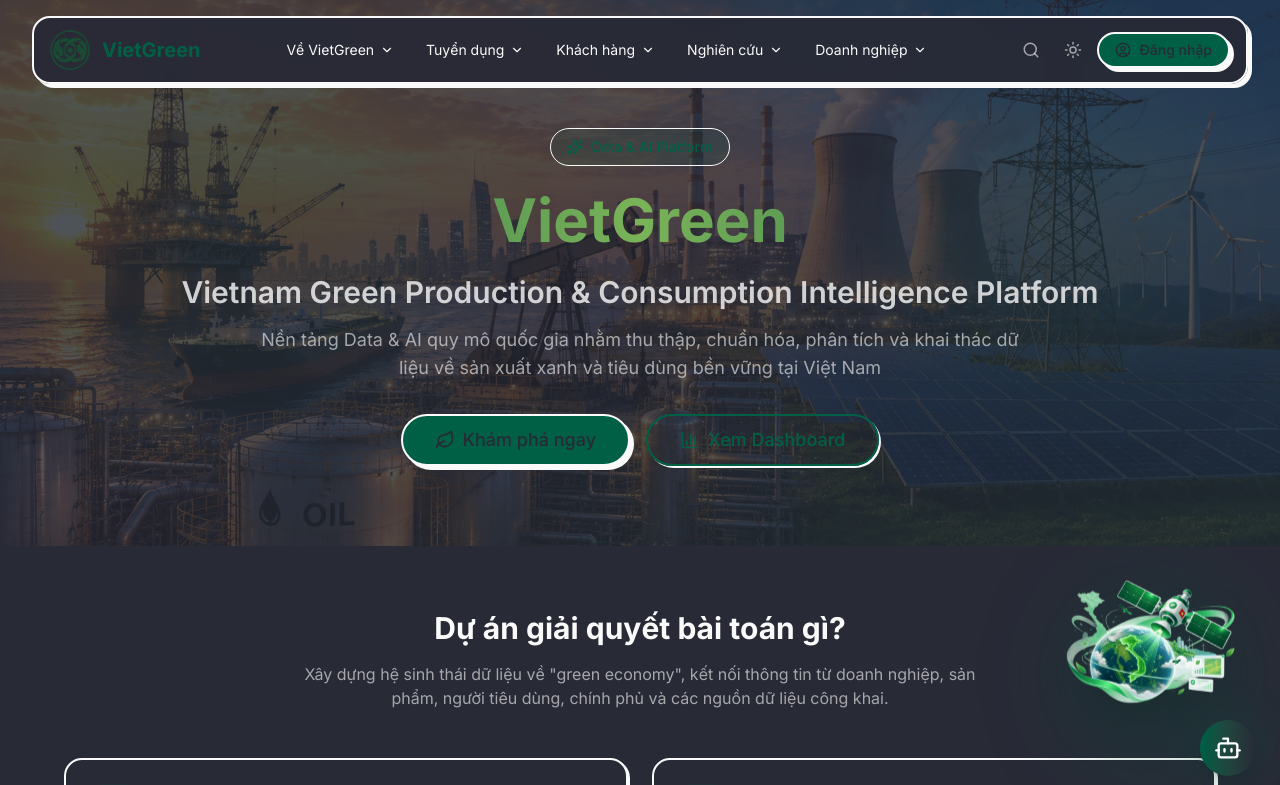
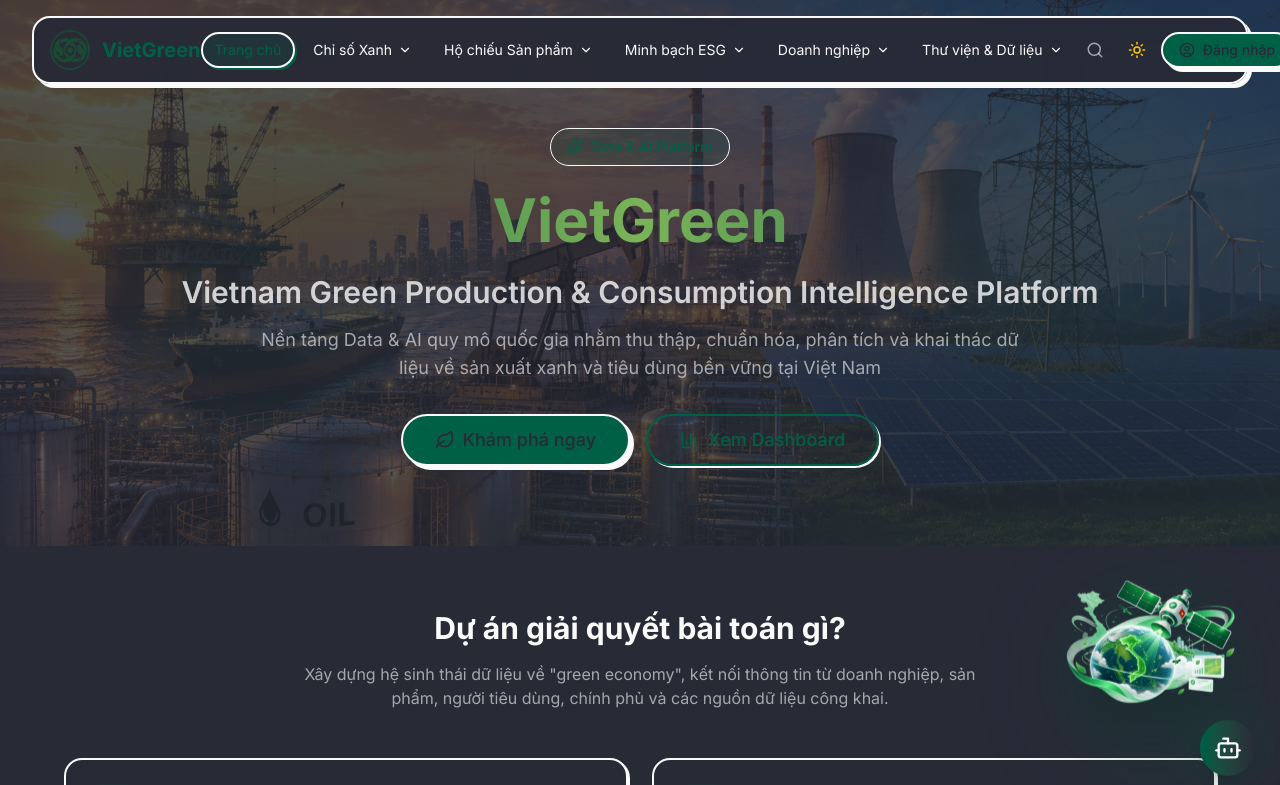
Before and after one commit to mailong2401/vietgreen, a Next.js app: page / in a window 1280 px wide. Shown: the top 785 px of the page. Built offline with nearby package versions, Linux system fonts and the light colour scheme.

Commit message:
feat: update animation theme toggle

```diff
--- a/app/globals.css
+++ b/app/globals.css
@@ -240,3 +240,17 @@
     background: oklch(0.4 0.1 165);
   }
 }
+
+::view-transition-group(root) {
+  animation-duration: 0s !important;
+}
+
+::view-transition-old(root),
+::view-transition-new(root) {
+  animation: none !important;
+  mix-blend-mode: normal;
+}
+
+::view-transition-new(root) {
+  will-change: clip-path;
+}
--- a/app/providers.tsx
+++ b/app/providers.tsx
@@ -1,15 +1,23 @@
 'use client'
 
 import { ThemeProvider } from 'next-themes'
-import { ReactNode } from 'react'
+import { ReactNode, useEffect, useState } from 'react'
 
 export function Providers({ children }: { children: ReactNode }) {
+  const [mounted, setMounted] = useState(false)
+
+  useEffect(() => {
+    setMounted(true)
+  }, [])
+
   return (
     <ThemeProvider
       attribute="class"
       defaultTheme="dark"
       enableSystem={false}
       themes={['dark', 'light']}
+      enableColorScheme={true}
+      disableTransitionOnChange={true}
     >
       {children}
     </ThemeProvider>
--- a/components/common/Footer.tsx
+++ b/components/common/Footer.tsx
@@ -203,9 +203,9 @@
         </div>
 
         {/* Bottom Bar */}
-        <div className="mt-12 pt-6 border-t border-primary/10">
-          <div className="flex flex-col sm:flex-row items-center justify-between gap-4">
-            <div className="flex items-center gap-6 text-xs text-foreground/40">
+        <div className="mt-12 pt-6 border-t border-borderflex flex-col items-center justify-center text-center">
+          <div className="flex flex-col sm:flex-row items-center justify-center gap-4">
+            <div className="flex flex-wrap items-center justify-center gap-4 sm:gap-6 text-xs text-foreground/40">
               <span>© {currentYear} VietGreen</span>
               <span className="hidden sm:inline">|</span>
               <Link href="/privacy" className="hover:text-primary transition-colors">
@@ -215,12 +215,6 @@
                 Điều khoản sử dụng
               </Link>
             </div>
-
-            <div className="flex items-center gap-2 text-xs text-foreground/40">
-              <span>🌱</span>
-              <span>Xây dựng tương lai xanh</span>
-              <span className="animate-pulse">💚</span>
-            </div>
           </div>
         </div>
       </div>
--- a/components/common/Header.tsx
+++ b/components/common/Header.tsx
@@ -7,25 +7,17 @@
 import {
   Menu,
   X,
-  Users,
-  Settings,
-  LogOut,
   Moon,
   Sun,
   Search,
   Briefcase,
-  GraduationCap,
   Building2,
-  MapPin,
-  Eye,
-  Target,
-  Package,
   UserCircle,
-  TreePine,
 } from 'lucide-react'
 import Button from '@/components/ui/Button'
 import IconButton from '@/components/ui/IconButton'
 import NavItem from '@/components/common/NavItem'
+import ThemeToggle from '@/components/common/ThemeToggle'
 import MobileDropdown from '@/components/ui/MobileDropdown'
 
 export default function Header() {
@@ -52,56 +44,55 @@
 
   const navLinks = [
     {
-      href: '/ve-chung-toi',
-      label: 'Về VietGreen',
-      icon: TreePine,
+      href: '/',
+      label: 'Trang chủ',
+    },
+    {
+      href: '/chi-so-xanh',
+      label: 'Chỉ số Xanh',
       dropdown: [
-        { href: '/ve-chung-toi/tam-nhin', label: 'Tầm nhìn sứ mệnh', icon: Target },
-        { href: '/ve-chung-toi/doi-ngu', label: 'Đội ngũ', icon: Users },
-        { href: '/ve-chung-toi/lich-su', label: 'Lịch sử phát triển', icon: Settings },
+        { href: '/chi-so-xanh/vgpi', label: 'Chỉ số VGPI (Sản xuất Xanh)' },
+        { href: '/chi-so-xanh/vgci', label: 'Chỉ số VGCI (Tiêu dùng Xanh)' },
+        { href: '/chi-so-xanh/benchmarking', label: 'Đối sánh Ngành (Benchmarking)' },
       ]
     },
     {
-      href: '/tuyen-dung',
-      label: 'Tuyển dụng',
-      icon: Users,
+      href: '/ho-chieu-xanh',
+      label: 'Hộ chiếu Sản phẩm',
       dropdown: [
-        { href: '/tuyen-dung/viec-lam', label: 'Việc làm', icon: Briefcase },
-        { href: '/tuyen-dung/thuc-tap', label: 'Thực tập', icon: GraduationCap },
-        { href: '/tuyen-dung/ung-tuyen', label: 'Ứng tuyển', icon: UserCircle },
+        { href: '/ho-chieu-xanh/tra-cuu', label: 'Tra cứu Mã QR Sản phẩm' },
+        { href: '/ho-chieu-xanh/danh-muc', label: 'Danh mục Nhãn sinh thái' },
+        { href: '/ho-chieu-xanh/dang-ky', label: 'Đăng ký Cấp Hộ chiếu Xanh' },
       ]
     },
     {
-      href: '/khach-hang',
-      label: 'Khách hàng',
-      icon: UserCircle,
+      href: '/kiem-duyet-esg',
+      label: 'Minh bạch ESG',
       dropdown: [
-        { href: '/khach-hang/san-pham', label: 'Sản phẩm', icon: Package },
-        { href: '/khach-hang/dich-vu', label: 'Dịch vụ', icon: Settings },
-        { href: '/khach-hang/ho-tro', label: 'Hỗ trợ', icon: MapPin },
+        { href: '/kiem-duyet-esg/greenwashing-detector', label: 'Phát hiện Rủi ro Greenwashing' },
+        { href: '/kiem-duyet-esg/bao-cao-doanh-nghiep', label: 'Báo cáo ESG Doanh nghiệp' },
+        { href: '/kiem-duyet-esg/tri-thuc-chuoi-cung-ung', label: 'Đồ thị Chuỗi cung ứng (Graph)' },
       ]
     },
     {
-      href: '/nghien-cuu',
-      label: 'Nghiên cứu',
-      icon: GraduationCap,
+      href: '/danh-cho-doanh-nghiep',
+      label: 'Doanh nghiệp',
       dropdown: [
-        { href: '/nghien-cuu/tai-lieu', label: 'Tài liệu'  },
-        { href: '/nghien-cuu/du-an', label: 'Dự án'  },
-        { href: '/nghien-cuu/hop-tac', label: 'Hợp tác'  },
+        { href: '/danh-cho-doanh-nghiep/ho-so-xanh', label: 'Quản trị Hồ sơ Xanh (Self-Audit)' },
+        { href: '/danh-cho-doanh-nghiep/tin-dung-xanh', label: 'Hồ sơ Vay Tín dụng Xanh' },
+        { href: '/danh-cho-doanh-nghiep/tieu-chuan-xuat-khau', label: 'Tuân thủ Thị trường (CBAM/EUDR)' },
       ]
     },
     {
-      href: '/doanh-nghiep',
-      label: 'Doanh nghiệp',
-      icon: Building2,
+      href: '/nghien-cuu-du-lieu',
+      label: 'Thư viện & Dữ liệu',
       dropdown: [
-        { href: '/doanh-nghiep/giai-phap', label: 'Giải pháp', icon: Package },
-        { href: '/doanh-nghiep/doi-tac', label: 'Đối tác', icon: Users },
-        { href: '/doanh-nghiep/du-an', label: 'Dự án', icon: Target },
+        { href: '/nghien-cuu-du-lieu/trung-tam-tin-tuc', label: 'Tin tức & Chính sách Môi trường' },
+        { href: '/nghien-cuu-du-lieu/bao-cao-thi-truong', label: 'Báo cáo Thị trường Carbon' },
+        { href: '/nghien-cuu-du-lieu/tai-lieu-api', label: 'Tài liệu Tích hợp API (Data)' },
       ]
     },
-  ]
+  ];
 
   if (!mounted) return null
 
@@ -152,13 +143,7 @@
             />
 
             {/* Theme Toggle */}
-            <IconButton
-              icon={theme === 'dark' ? <Sun size={18} /> : <Moon size={18} />}
-              onClick={() => setTheme(theme === 'dark' ? 'light' : 'dark')}
-              variant="ghost"
-              size="sm"
-              className="text-foreground/60 hover:text-primary hover:bg-primary/10 transition-all"
-            />
+            <ThemeToggle />
 
             {/* Login Button */}
             <Button
--- a/components/common/ThemeToggle.tsx
+++ b/components/common/ThemeToggle.tsx
@@ -1,32 +1,94 @@
 'use client'
 
 import { useTheme } from 'next-themes'
-import { useEffect, useState } from 'react'
+import { useEffect, useState, useRef } from 'react'
+import { flushSync } from 'react-dom'
 import { Moon, Sun } from 'lucide-react'
+import IconButton from '@/components/ui/IconButton'
 
 export default function ThemeToggle() {
   const { theme, setTheme } = useTheme()
   const [mounted, setMounted] = useState(false)
+  const buttonRef = useRef<HTMLButtonElement>(null)
 
   useEffect(() => {
     setMounted(true)
   }, [])
 
-  if (!mounted) {
-    return (
-      <button className="p-2 rounded-full border-2 border-transparent text-[#abb2bf] w-10 h-10">
-        <div className="w-5 h-5 animate-pulse bg-[#3e4451] rounded-full"></div>
-      </button>
+  const toggleTheme = () => {
+    const isDark = theme === 'dark'
+    const nextTheme = isDark ? 'light' : 'dark'
+    const button = buttonRef.current
+
+    // @ts-expect-error
+    if (!button || !document.startViewTransition) {
+      setTheme(nextTheme)
+      return
+    }
+
+    const prefersReducedMotion = window.matchMedia('(prefers-reduced-motion: reduce)').matches
+    if (prefersReducedMotion) {
+      setTheme(nextTheme)
+      return
+    }
+
+    const rect = button.getBoundingClientRect()
+    const x = rect.left + rect.width / 2
+    const y = rect.top + rect.height / 2
+    const endRadius = Math.hypot(
+      Math.max(x, window.innerWidth - x),
+      Math.max(y, window.innerHeight - y)
     )
+
+    const transition = document.startViewTransition(() => {
+      flushSync(() => {
+        document.documentElement.classList.add('theme-transitioning')
+        setTheme(nextTheme)
+      })
+    })
+
+    transition.ready.then(() => {
+      document.documentElement.animate(
+        {
+          clipPath: [
+            `circle(0px at ${x}px ${y}px)`,
+            `circle(${endRadius}px at ${x}px ${y}px)`,
+          ],
+        },
+        {
+          duration: 2000,
+          easing: 'ease-out',
+          pseudoElement: '::view-transition-new(root)',
+        }
+      )
+    })
+
+    transition.finished.finally(() => {
+      document.documentElement.classList.remove('theme-transitioning')
+    })
   }
 
+  if (!mounted) {
+    return <button className="w-9 h-9 rounded-full animate-pulse bg-primary/20" />
+  }
+
+  const isDark = theme === 'dark'
+
   return (
-    <button
-      onClick={() => setTheme(theme === 'dark' ? 'light' : 'dark')}
-      className="p-2 rounded-full border-2 border-transparent text-[#abb2bf] hover:bg-[#3e4451] hover:border-[#98c379] transition-all duration-300"
+    <IconButton
+      ref={buttonRef}
+      onClick={toggleTheme}
       aria-label="Toggle theme"
-    >
-      {theme === 'dark' ? <Sun size={20} /> : <Moon size={20} />}
-    </button>
+      variant="ghost"
+      size="sm"
+      className="text-foreground/60 hover:text-primary hover:bg-primary/10 transition-all"
+      icon={
+        isDark ? (
+          <Sun size={18} className="text-yellow-400" />
+        ) : (
+          <Moon size={18} className="text-indigo-400" />
+        )
+      }
+    />
   )
 }
--- a/components/ui/IconButton.tsx
+++ b/components/ui/IconButton.tsx
@@ -1,6 +1,6 @@
 'use client'
 
-import { ReactNode } from 'react'
+import { ReactNode, forwardRef } from 'react'
 import { cn } from '@/lib/utils'
 
 interface IconButtonProps {
@@ -12,9 +12,12 @@
   variant?: 'primary' | 'secondary' | 'outline' | 'ghost' | 'playful' | 'rainbow'
   size?: 'xs' | 'sm' | 'md' | 'lg'
   animated?: boolean
+  'aria-label'?: string
 }
 
-export default function IconButton({
+const IconButton = forwardRef<HTMLButtonElement, IconButtonProps>(
+  (
+    {
       icon,
       onClick,
       type = 'button',
@@ -23,7 +26,10 @@
       variant = 'playful',
       size = 'md',
       animated = true,
-}: IconButtonProps) {
+      'aria-label': ariaLabel,
+    },
+    ref
+  ) => {
     const sizeClasses = {
       xs: 'w-6 h-6 text-[10px]',
       sm: 'w-9 h-9 text-sm',
@@ -31,7 +37,6 @@
       lg: 'w-14 h-14 text-xl',
     }
 
-  // Shadow size based on button size
     const shadowSizes = {
       xs: {
         default: 'shadow-[1px_1px_0px_#5a8a3a]',
@@ -59,7 +64,6 @@
       },
     }
 
-  // Rainbow shadow sizes
     const rainbowShadowSizes = {
       xs: {
         default: 'shadow-[1px_1px_0px_rgba(0,0,0,0.2)]',
@@ -96,12 +100,10 @@
         const shadow = rainbowShadowSizes[size as keyof typeof rainbowShadowSizes]
         return `${shadow.default} ${shadow.hover} ${shadow.active} ${shadow.offset}`
       }
-    // For other variants
       return 'shadow-border-md hover:shadow-border-lg active:shadow-border-sm'
     }
 
     const variantClasses = {
-    // Playful Primary - Xanh lá tươi
       playful: [
         'bg-gradient-to-r from-[#98c379] to-[#7ab358]',
         'text-white',
@@ -110,7 +112,6 @@
         getShadowClasses('playful', size),
       ].join(' '),
 
-    // Playful Rainbow - Cầu vồng
       rainbow: [
         'bg-gradient-to-r from-pink-400 via-purple-400 via-blue-400 via-green-400 to-yellow-400',
         'bg-[length:200%_100%]',
@@ -121,13 +122,12 @@
         getShadowClasses('rainbow', size),
       ].join(' '),
 
-    // Primary cũ - Giữ nguyên cho tương thích
       primary: [
         'bg-primary text-background',
         'border-2 border-foreground',
         'shadow-border-md',
         'hover:bg-[#7ab358] hover:-translate-x-[2px] hover:-translate-y-[2px] hover:shadow-border-md',
-      'active:translate-x-[4px] active:translate-y-[4px] active:shadow-none'
+        'active:translate-x-[4px] active:translate-y-[4px] active:shadow-none',
       ].join(' '),
 
       secondary: [
@@ -135,7 +135,7 @@
         'border-2 border-foreground',
         'shadow-border-md',
         'hover:bg-[#4a5060] hover:-translate-x-[2px] hover:-translate-y-[2px] hover:shadow-border-md',
-      'active:translate-x-[4px] active:translate-y-[4px] active:shadow-none'
+        'active:translate-x-[4px] active:translate-y-[4px] active:shadow-none',
       ].join(' '),
 
       outline: [
@@ -143,76 +143,74 @@
         'border-2 border-primary',
         'shadow-border-sm',
         'hover:bg-primary hover:text-background hover:-translate-x-[2px] hover:-translate-y-[2px] hover:shadow-border-sm',
-      'active:translate-x-[4px] active:translate-y-[4px] active:shadow-none'
+        'active:translate-x-[4px] active:translate-y-[4px] active:shadow-none',
       ].join(' '),
 
       ghost: [
         'bg-transparent text-foreground',
         'border-2 border-transparent',
         'hover:bg-secondary hover:border-foreground hover:text-primary hover:-translate-x-[2px] hover:-translate-y-[2px] hover:shadow-border-sm',
-      'active:translate-x-[4px] active:translate-y-[4px] active:shadow-none'
+        'active:translate-x-[4px] active:translate-y-[4px] active:shadow-none',
       ].join(' '),
     }
 
     return (
       <button
+        ref={ref}
         type={type}
         onClick={onClick}
         disabled={disabled}
+        aria-label={ariaLabel}
         className={cn(
           'rounded-full font-medium transition-all duration-200 flex items-center justify-center relative',
           sizeClasses[size],
           variantClasses[variant],
           animated && 'hover:scale-110 active:scale-90',
-        disabled && 'opacity-50 cursor-not-allowed hover:translate-x-0 hover:translate-y-0 hover:shadow-none active:translate-x-0 active:translate-y-0 hover:scale-100 active:scale-100',
+          disabled &&
+          'opacity-50 cursor-not-allowed hover:translate-x-0 hover:translate-y-0 hover:shadow-none active:translate-x-0 active:translate-y-0 hover:scale-100 active:scale-100',
           className
         )}
       >
-      <span className="relative z-10 flex items-center justify-center">
-        {icon}
-      </span>
+        <span className="relative z-10 flex items-center justify-center">{icon}</span>
 
-      {/* Playful decoration - dots with size scaling */}
         {variant === 'playful' && !disabled && (
           <>
-          <span className={`absolute -top-1 -right-1 rounded-full animate-pulse-slow ${
-            size === 'xs' ? 'w-1.5 h-1.5' :
-            size === 'sm' ? 'w-2 h-2' :
-            size === 'md' ? 'w-3 h-3' :
-            'w-3.5 h-3.5'
-          } bg-yellow-400`}></span>
-          <span className={`absolute -bottom-1 -left-1 rounded-full animate-pulse-slow delay-150 ${
-            size === 'xs' ? 'w-1 h-1' :
-            size === 'sm' ? 'w-1.5 h-1.5' :
-            size === 'md' ? 'w-2 h-2' :
-            'w-2.5 h-2.5'
-          } bg-pink-400`}></span>
-          <span className={`absolute top-1/2 -right-2 rounded-full animate-pulse-slow delay-300 ${
-            size === 'xs' ? 'w-1 h-1' :
-            size === 'sm' ? 'w-1 h-1' :
-            size === 'md' ? 'w-1.5 h-1.5' :
-            'w-2 h-2'
-          } bg-blue-400`}></span>
+            <span
+              className={`absolute -top-1 -right-1 rounded-full animate-pulse-slow ${size === 'xs' ? 'w-1.5 h-1.5' : size === 'sm' ? 'w-2 h-2' : size === 'md' ? 'w-3 h-3' : 'w-3.5 h-3.5'
+                } bg-yellow-400`}
+            ></span>
+            <span
+              className={`absolute -bottom-1 -left-1 rounded-full animate-pulse-slow delay-150 ${size === 'xs' ? 'w-1 h-1' : size === 'sm' ? 'w-1.5 h-1.5' : size === 'md' ? 'w-2 h-2' : 'w-2.5 h-2.5'
+                } bg-pink-400`}
+            ></span>
+            <span
+              className={`absolute top-1/2 -right-2 rounded-full animate-pulse-slow delay-300 ${size === 'xs' ? 'w-1 h-1' : size === 'sm' ? 'w-1 h-1' : size === 'md' ? 'w-1.5 h-1.5' : 'w-2 h-2'
+                } bg-blue-400`}
+            ></span>
           </>
         )}
 
-      {/* Rainbow decoration - stars with size scaling */}
         {variant === 'rainbow' && !disabled && (
           <>
-          <span className={`absolute -top-2 -right-2 text-yellow-400 animate-spin-slow ${
-            size === 'xs' ? 'text-[8px]' :
-            size === 'sm' ? 'text-[10px]' :
-            size === 'md' ? 'text-xs' :
-            'text-sm'
-          }`}>✦</span>
-          <span className={`absolute -bottom-2 -left-2 text-pink-400 animate-bounce-slow ${
-            size === 'xs' ? 'text-[8px]' :
-            size === 'sm' ? 'text-[10px]' :
-            size === 'md' ? 'text-xs' :
-            'text-sm'
-          }`}>✦</span>
+            <span
+              className={`absolute -top-2 -right-2 text-yellow-400 animate-spin-slow ${size === 'xs' ? 'text-[8px]' : size === 'sm' ? 'text-[10px]' : size === 'md' ? 'text-xs' : 'text-sm'
+                }`}
+            >
+              ✦
+            </span>
+            <span
+              className={`absolute -bottom-2 -left-2 text-pink-400 animate-bounce-slow ${size === 'xs' ? 'text-[8px]' : size === 'sm' ? 'text-[10px]' : size === 'md' ? 'text-xs' : 'text-sm'
+                }`}
+            >
+              ✦
+            </span>
           </>
         )}
       </button>
     )
   }
+)
+
+IconButton.displayName = 'IconButton'
+
+export default IconButton
```
Lines whose indentation alone changed are shown as unchanged.
